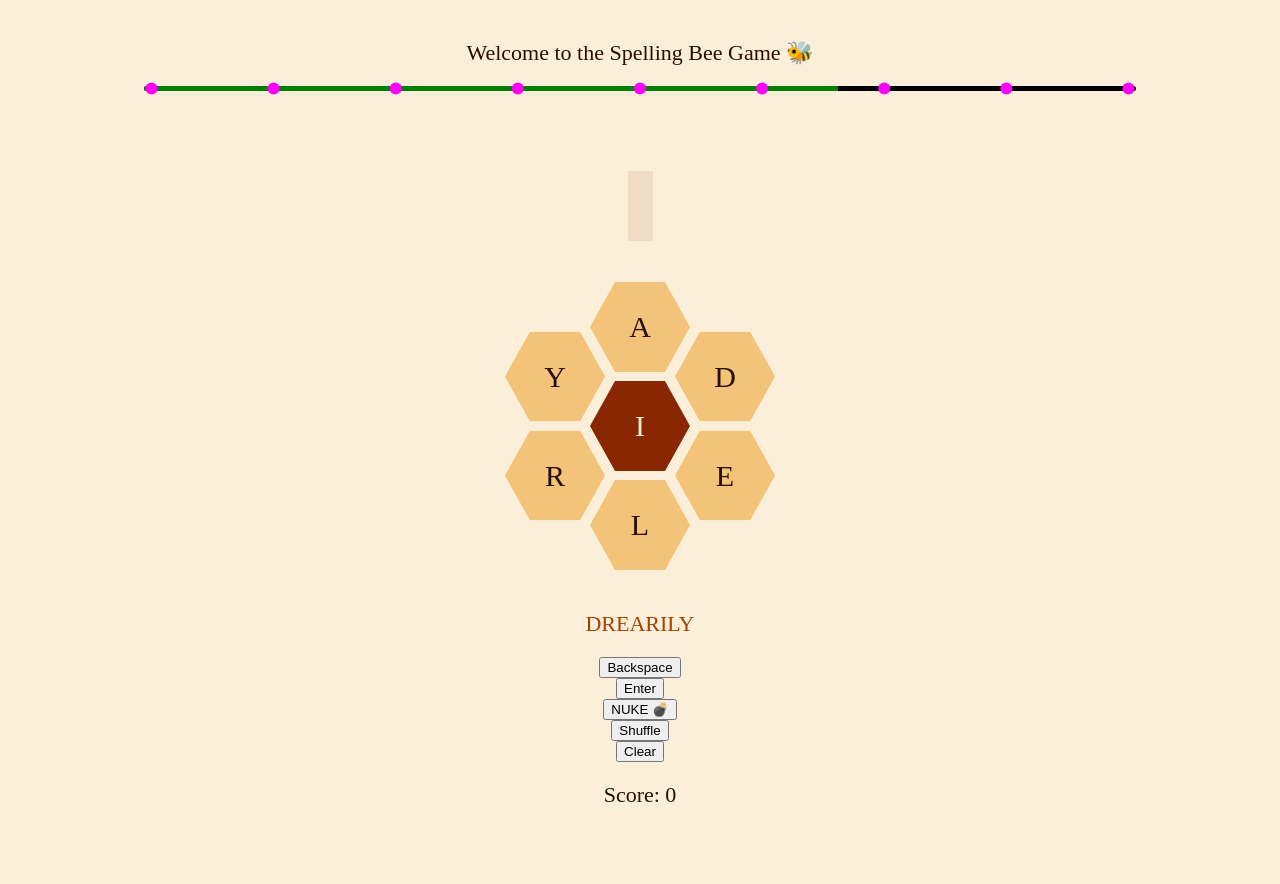
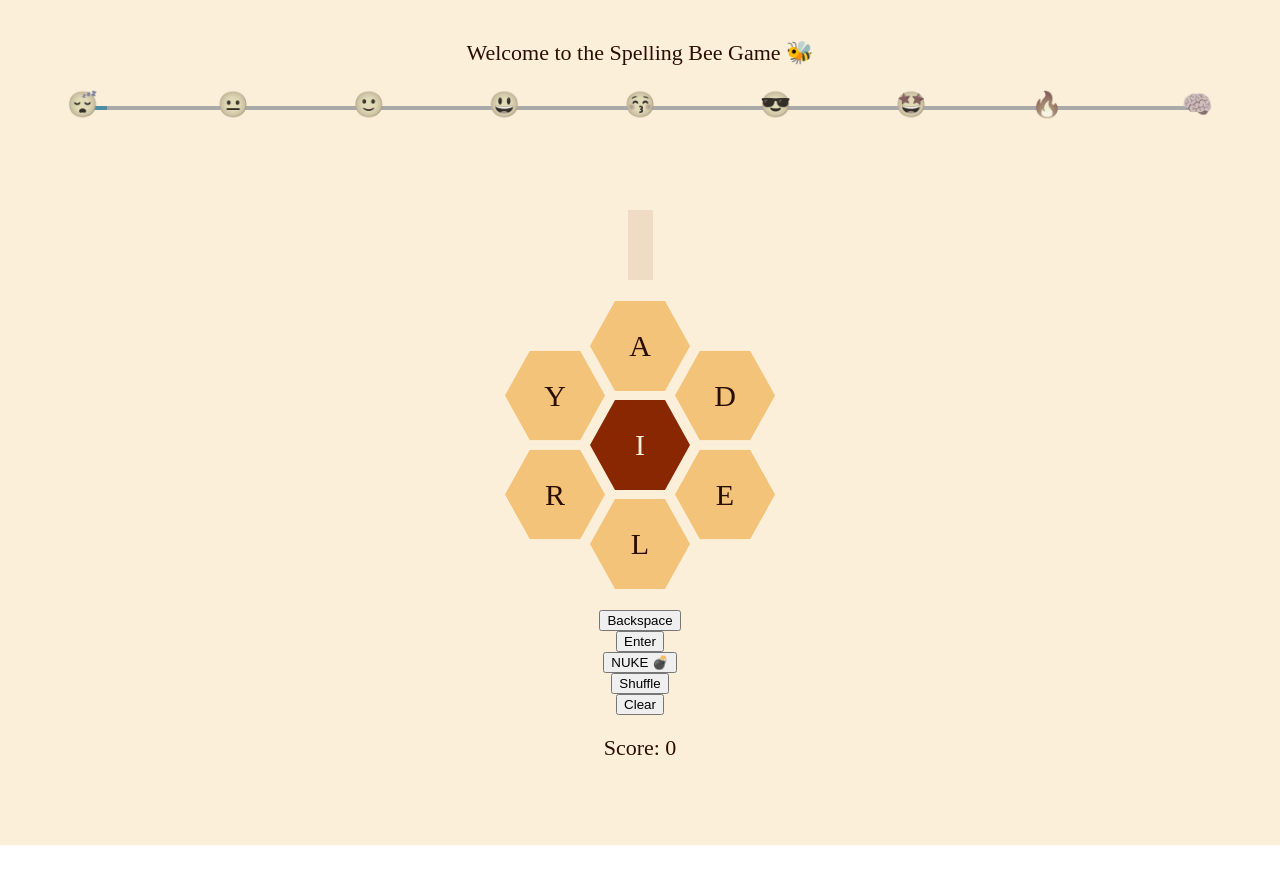
Before and after one commit to DollarStoreBattery/BuzzWords_Frontend, a Next.js app: page / in a window 1280 px wide. Shown: the top 884 px of the page. After the commit the page ends 845 px from the top, so only its background shows below. Built offline with nearby package versions, Linux system fonts and the light colour scheme; a web font is replaced by a local one.

Commit message:
progress bar now has emojis

```diff
--- a/components/FeedbackMessage.tsx
+++ b/components/FeedbackMessage.tsx
@@ -14,7 +14,6 @@ const ErrorMessageContainer = styled(Message)({
 
 const PraiseMessageContainer = styled(Message)({
   width: "auto",
-  // padding: "0 3rem",
   backgroundColor: "White",
   color: colours["Dark Sienna"],
   display: "flex",
@@ -58,6 +57,7 @@ const FeedbackMessage = ({
   scoringScheme: SolutionAndScore;
 }) => {
   const showPraise = usePlaySessionStore((state) => state.activeSuccess);
+  // const showPraise = true;
 
   const showError = usePlaySessionStore((state) => state.activeError);
   const mostRecentWord = usePlaySessionStore((state) => state.lastGuessedWord);
--- a/components/GameGrid.tsx
+++ b/components/GameGrid.tsx
@@ -12,7 +12,7 @@ import TextElement from "./basic/TextElement";
 
 const HoneyCombContainer = styled.div({
   display: "grid",
-  marginBlock: "120px",
+  marginBlock: "100px 120px",
 });
 
 type HoneyCombType = {
--- a/components/ProgressBar.tsx
+++ b/components/ProgressBar.tsx
@@ -1,55 +1,90 @@
 import styled from "@emotion/styled";
+import { emojis } from "../lib/dummy";
 
-const progressHeight = 5;
-const circleSize = 15;
+const progressHeight = 4;
 
 const ProgressContainer = styled("div")({
-  backgroundColor: "black",
-  width: "80%",
+  marginBlock: "20px",
+  backgroundColor: "darkgrey",
+  width: "90%",
   height: progressHeight,
   borderRadius: "5px",
-  //   display: "flex",
-  //   justifyContent: "space-between",
   display: "grid",
   gridTemplateColumns: "repeat(9, auto)",
   justifyContent: "space-between",
 });
 
-const ProgressFiller = styled("div")({
-  height: progressHeight,
-  backgroundColor: "green",
-  borderRadius: "5px 0 0 5px",
-  width: "70%",
-  transition: `width 500ms ease-in-out`,
-  gridColumnStart: "span 9",
+const ProgressFiller = styled("div")<{ percentage: number }>(
+  {
+    height: progressHeight,
+    backgroundColor: "#4f8da3",
+    borderRadius: "5px 0 0 5px",
+    width: "80%",
+    transition: `width 500ms ease-in-out`,
+    gridColumnStart: "span 9",
+  },
+  (props) => ({
+    width: `${props.percentage}%`,
+  })
+);
+
+const verticalEmojiAdjustment = "-70%";
+const horizontalEmojiAdjustment = "15px";
+
+const Bubble = styled("div")({
+  filter: "grayscale(80%)",
+  // opacity: 0.5,
+  fontSize: "clamp(10px,4.5vw,25px)",
+  // the progress filler consumes the whole row, making the bubbles spill over into a new row
+  // need to move them back upwards so they can overlap
+  transform: `translateY(${verticalEmojiAdjustment})`,
 });
 
-const Bubble = styled("div")({
-  zIndex: 3,
-  height: circleSize,
-  width: circleSize,
-  backgroundColor: "magenta",
-  clipPath: "circle(40%)",
-  //   transform: "translateY(-16px)",
-  position: "relative",
-  //   top: "-75%",
-  top: `-${(progressHeight + circleSize) / 2}px `,
-  alignSelf: "center",
+// emojis dont fill the space so the boundary emojis leave an ugly gap
+// first bubble shifts left, last bubble shifts right
+const FirstBubble = styled(Bubble)({
+  transform: `translate(-${horizontalEmojiAdjustment},${verticalEmojiAdjustment})`,
 });
 
-const ProgressBar = () => {
+const LastBubble = styled(Bubble)({
+  transform: `translate(${horizontalEmojiAdjustment},${verticalEmojiAdjustment})`,
+});
+
+// Beginner: 0,
+// "Good Start": 0.02,
+// "Moving Up": 0.05,
+// Good: 0.08,
+// Solid: 0.15,
+// Nice: 0.25,
+// Great: 0.4,
+// Amazing: 0.5,
+// Genius: 0.7,
+// "Queen Bee": 1,
+
+const rankNames = [
+  "Beginner",
+  "Good Start",
+  "Moving Up",
+  "Good",
+  "Solid",
+  "Nice",
+  "Great",
+  "Amazing",
+  "Genius",
+];
+
+const ProgressBar = ({}: {}) => {
+  const emojiElements = emojis.map((emoji, index) => {
+    if (index === 0) {
+      return <FirstBubble key={emoji}>{emoji}</FirstBubble>;
+    } else if (index === emojis.length - 1) {
+      return <LastBubble key={emoji}>{emoji}</LastBubble>;
+    } else return <Bubble key={emoji}>{emoji}</Bubble>;
+  });
   return (
     <ProgressContainer>
-      <ProgressFiller />
-      <Bubble />
-      <Bubble />
-      <Bubble />
-      <Bubble />
-      <Bubble />
-      <Bubble />
-      <Bubble />
-      <Bubble />
-      <Bubble />
+      <ProgressFiller percentage={2.22} />
+      {emojiElements}
     </ProgressContainer>
   );
 };
--- a/components/basic/Message.tsx
+++ b/components/basic/Message.tsx
@@ -12,14 +12,13 @@ type MessageProps = {
 };
 
 const Message = styled("div")<MessageProps>((props) => ({
-  display: "flex",
   textAlign: "center",
   padding: spacings.sm,
   margin: spacings.sm,
   // the 33 is hex for 20% transparency
   boxShadow: `0px 5px 20px -0px ${colours["Dark Sienna"]}33`,
   animation: `${fadeInOutSlide} ${UI_WAITING_TIME}ms ease-in`,
-  position: "static",
+  position: "relative",
   justifyContent: "center",
   alignItems: "center",
   zIndex: "2",
--- a/lib/dummy.ts
+++ b/lib/dummy.ts
@@ -1,6 +1,8 @@
 import { Puzzle } from "./gameTypes";
 
-const emojis = ["😴", "😐", "🙂", "😃", "😚", "😎", "🤩", "🔥", "🧠", "🐝"];
+export const emojis = ["😴", "😐", "🙂", "😃", "😚", "😎", "🤩", "🔥", "🧠"];
+
+const queenBeeEmoji = "🐝";
 
 export const dummyPuzzle: Puzzle = {
   gameId: "8754b810-3d36-41b5-9f1a-e54ebc4c3793",
--- a/pages/index.tsx
+++ b/pages/index.tsx
@@ -48,7 +48,6 @@ const MainPage: NextPage<DailyPuzzleProps> = ({ game }) => {
           (letter) => letter != centralLetterUpper
         )}
       ></GameGrid>
-      <TextElement textColour="Rust">{pangrams[0]}</TextElement>
       <BackSpaceButton />
       <EnterButton
         centralLetter={centralLetterUpper}
```
